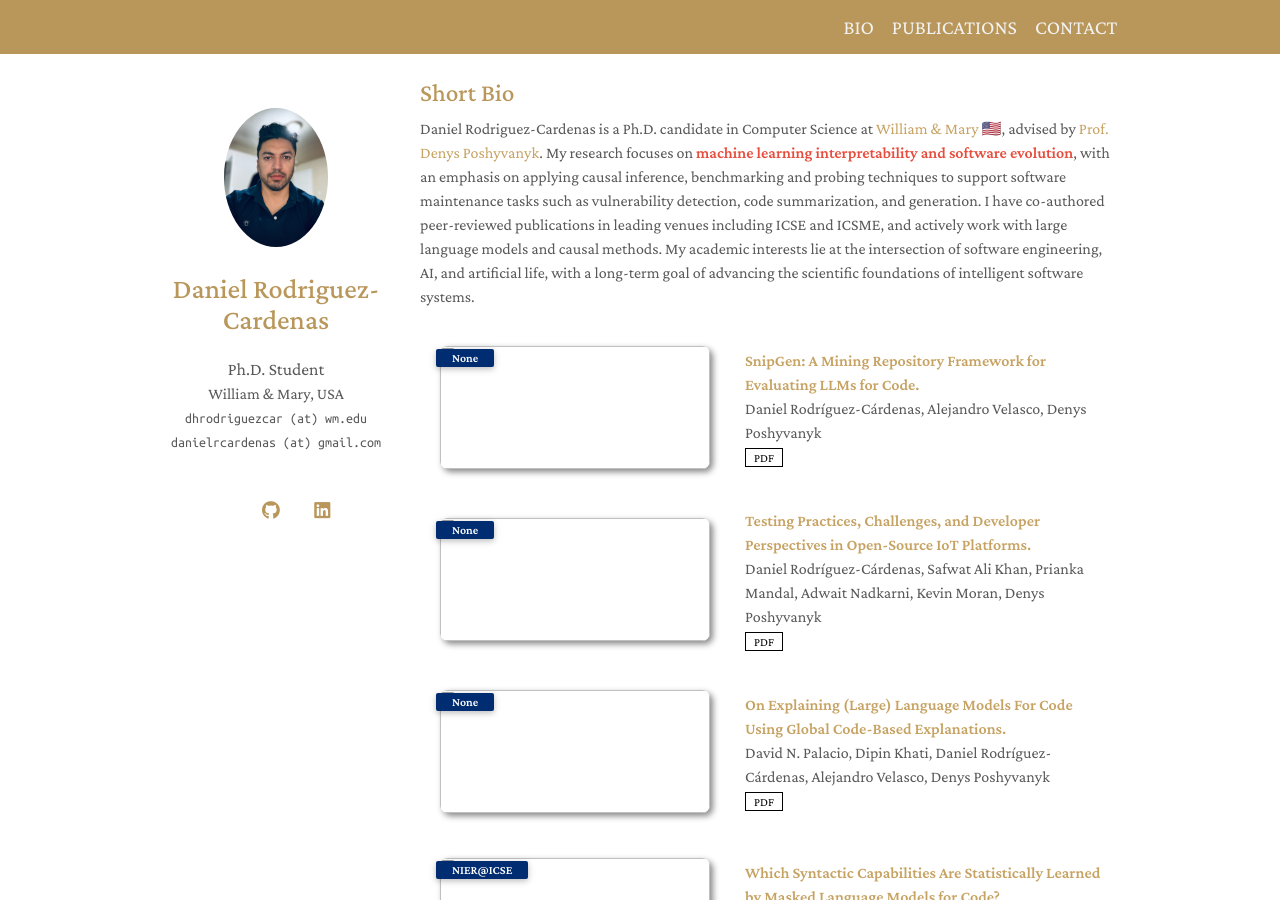
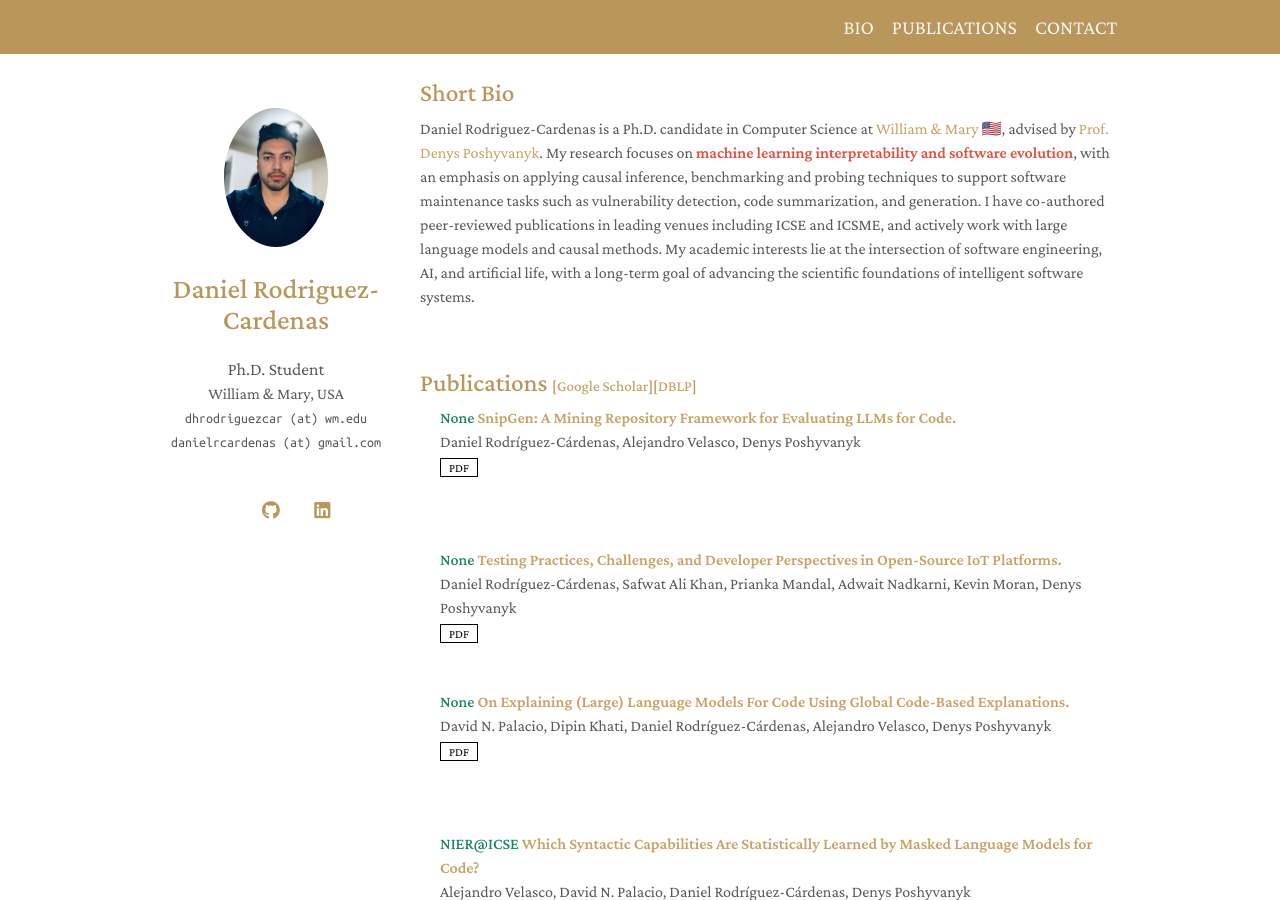
Before and after one commit to danielrcardenas/danielrcardenas.github.io, a Jekyll site: the page built from index.md, in a window 1280 px wide and 900 px high. Built offline with Jekyll 4.4.1, drawn with Linux system fonts in a browser that asks for light colours; a style sheet for code colours, icons or effects is not loaded.

Commit message:
updating publications

```diff
--- a/_includes/publications.md
+++ b/_includes/publications.md
@@ -60,16 +60,17 @@
 <div class="publications">
 <ol class="bibliography">
 
+<h2 style="margin: 60px 0px 10px;">Publications <temp style="font-size:15px;">[</temp><a href="https://scholar.google.com/citations?user=4DbuyrgAAAAJ&hl=en" target="_blank" style="font-size:15px;">Google Scholar</a><temp style="font-size:15px;">]</temp><temp style="font-size:15px;">[</temp><a href="https://dblp.org/pid/222/6222.html" target="_blank" style="font-size:15px;">DBLP</a><temp style="font-size:15px;">]</temp></h2>
 
 {% for link in site.data.publications.main %}
 <li>
 <div class="pub-row">
-  <div class="col-sm-3 abbr" style="position: relative;padding-right: 15px;padding-left: 15px;">
+ <!-- <div class="col-sm-3 abbr" style="position: relative;padding-right: 15px;padding-left: 15px;">
     <img src="{{ link.image }}" class="teaser img-fluid z-depth-1" style="width=100;height=40%">
             <abbr class="badge">{{ link.conference_short }}</abbr>
-  </div>
+  </div>-->
   <div class="col-sm-9" style="position: relative;padding-right: 15px;padding-left: 20px;">
-      <div class="title"><a href="{{ link.pdf }}">{{ link.title }}</a></div>
+      <div class="title"><a href="{{ link.pdf }}"><strong><span style="color: #13825d">{{link.conference_short}} </span></strong>{{ link.title }}</a></div>
       <div class="author">{{ link.authors }}</div>
       <div class="periodical"><em>{{ link.conference }}</em>
       </div>
```
